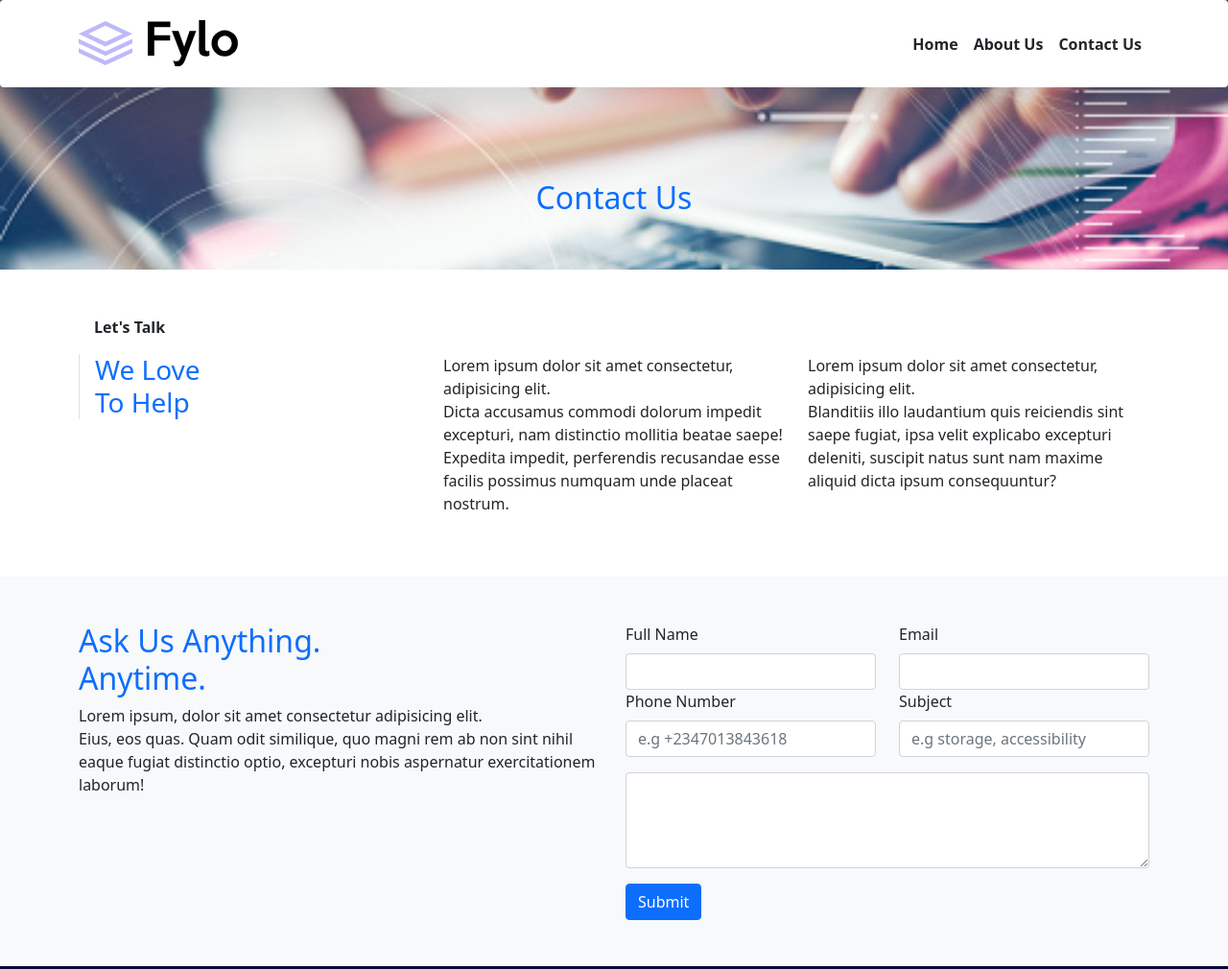
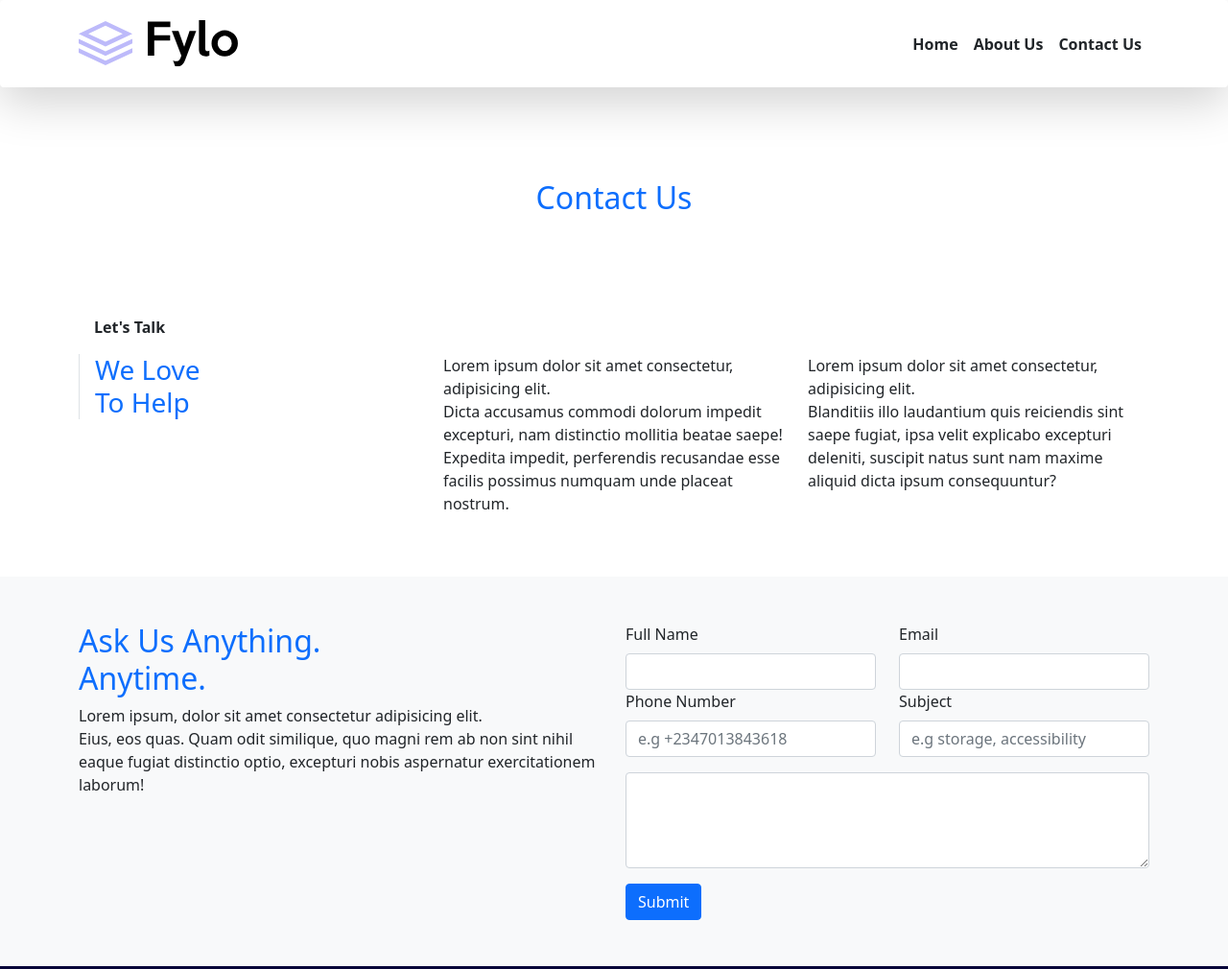
Before and after one commit to GodstimeNwabue/flyo-landing, a plain HTML site: page contact.html in a window 1280 px wide. Shown: the top 1010 px of the page at 96% size. Drawn offline with Linux system fonts and the light colour scheme.

Commit message:
Update style.css

```diff
--- a/css/style.css
+++ b/css/style.css
@@ -6,11 +6,6 @@
     background-color: hsl(238, 22%, 44%);
 }
 
-.talk-section {
-    background: url(../img/istockphoto-639637280-170667a.jpg) no-repeat center;
-    background-size: cover;
-    opacity: 1;
-}
 
 /*Laptop view Important*/
 @media (min-width: 1024px) {
```
